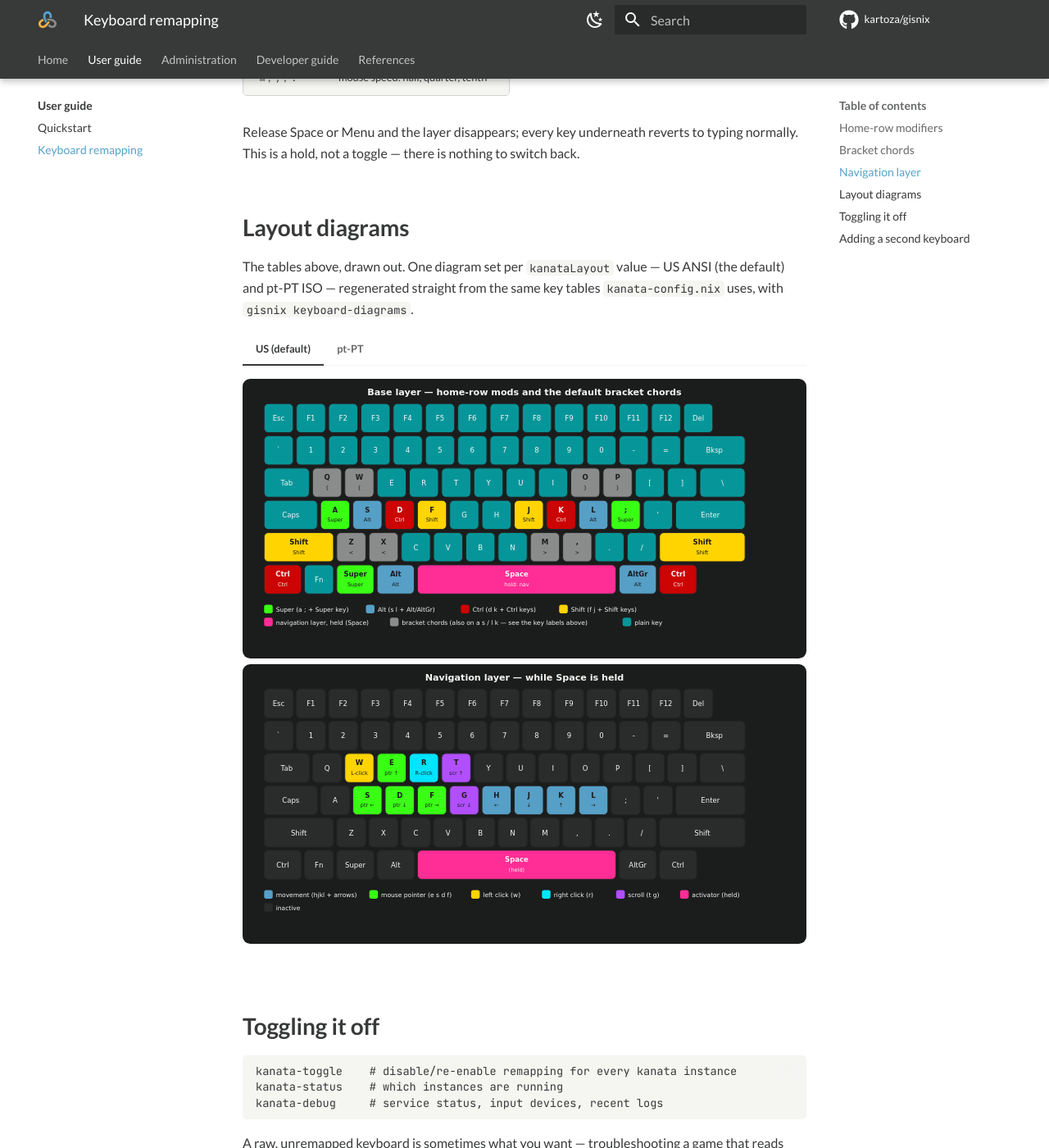
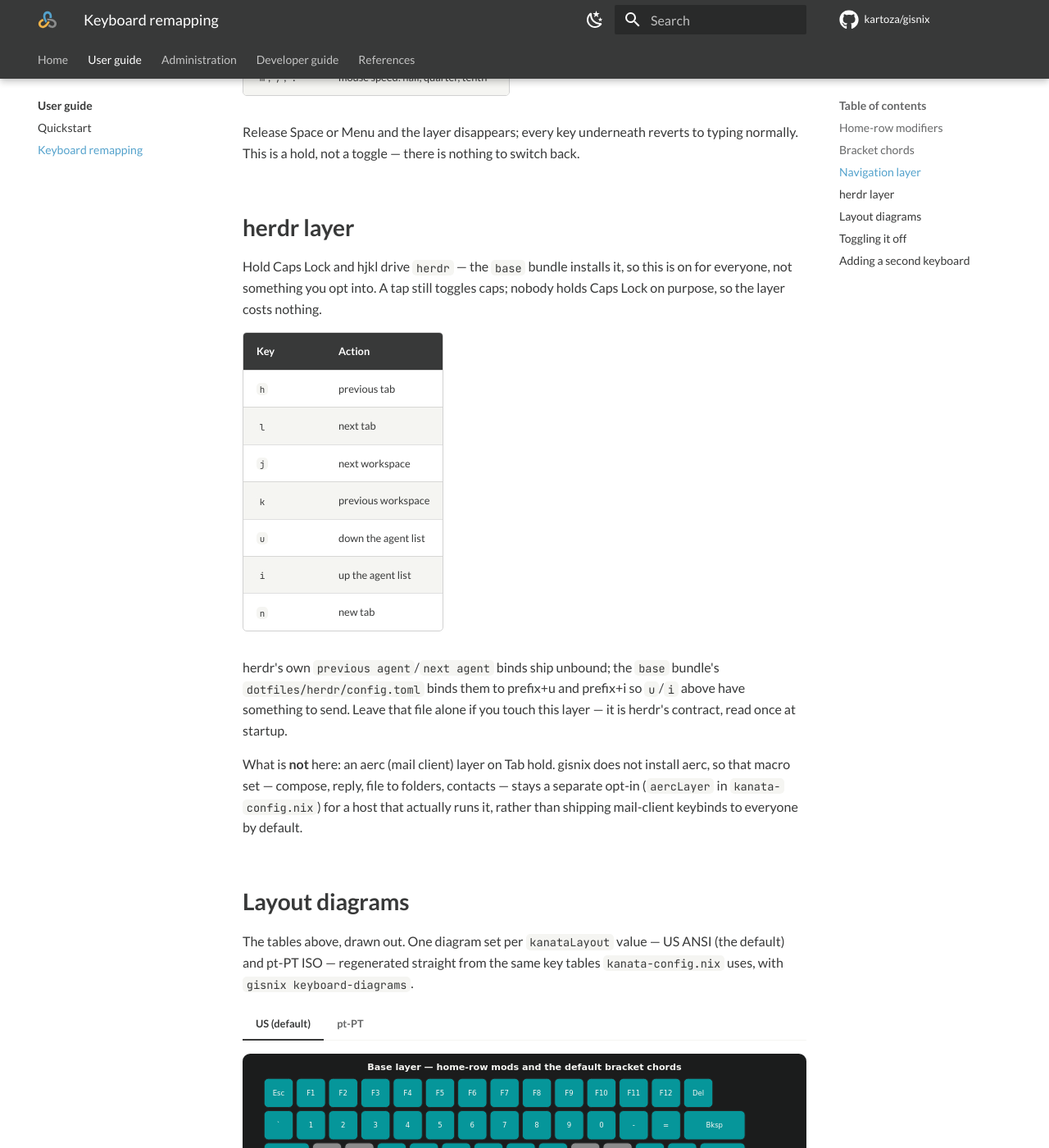
Before and after one commit to kartoza/gisnix, an MkDocs documentation site: the page built from docs/user/keyboard.md, in a window 1280 px wide and 1400 px high, scrolled down 2761 px. Shown: the whole window at 82% size. Built offline with MkDocs 1.6.1 and Material for MkDocs 9.7.7, drawn with Linux system fonts in a browser that asks for light colours; comment, search, counter and statistics services are not loaded.

Commit message:
fix(kanata): ship the herdr layer by default, keep aerc opt-in
herdr ships in the `base` bundle, so its keybinds were meant to reach
every gisnix user, not just callers who opt in — but kanata-keyboard.nix
never set herdrKey, so the layer was off entirely.

Fixing this exposed a coupling worth breaking first: kanata-config.nix
gated the aerc (mail-client) Tab-hold layer on the SAME herdrKey != null
check as the herdr layer, so turning herdr on would have also shipped
aerc's compose/reply/spam/archive/contacts macros to everyone — despite
gisnix not installing aerc at all.

- kanata-config.nix: split the shared `herdrLayer` gate into `herdrLayer`
  (unchanged, still `herdrKey != null`) and a new independent `aercLayer`
  parameter (default false). herdrDeflayer/herdrAliases now hold only the
  herdr layer; new aercDeflayer/aercAliases hold only the aerc layer. The
  Tab trigger (defsrc column, base-layer action, transparent pass-through
  on other layers) moves from the herdr gate to the aerc gate. emailAlias
  is emitted once, independent of either gate, since both layers can
  reference the same @email alias.
- kanata-keyboard.nix: the default instance now passes `herdrKey = "caps"`.
  aercLayer stays at its default (false).
- docs/user/keyboard.md: new "herdr layer" section (Caps Lock: tab/
  workspace nav, agent list), with a note on why aerc still isn't
  documented as a default. Diagrams section gained a herdr-layer image
  per layout.
- generate-keyboard-diagrams.py: new herdr_view() and a third diagram per
  layout; base_view's activator legend now includes Caps Lock.

Verified: nix-instantiate --eval exercises all three states (herdr only,
herdr+aerc+email, neither) and produces well-formed kanata configs with
matching defsrc/deflayer column counts and no dangling alias references.
mkdocs build --strict clean, gitleaks clean.

```diff
--- a/docs/user/keyboard.md
+++ b/docs/user/keyboard.md
@@ -93,6 +93,33 @@
 reverts to typing normally. This is a hold, not a toggle — there is
 nothing to switch back.
 
+## herdr layer
+
+Hold Caps Lock and hjkl drive `herdr` — the `base` bundle installs it, so
+this is on for everyone, not something you opt into. A tap still toggles
+caps; nobody holds Caps Lock on purpose, so the layer costs nothing.
+
+| Key | Action |
+|---|---|
+| `h` | previous tab |
+| `l` | next tab |
+| `j` | next workspace |
+| `k` | previous workspace |
+| `u` | down the agent list |
+| `i` | up the agent list |
+| `n` | new tab |
+
+herdr's own `previous agent`/`next agent` binds ship unbound; the `base`
+bundle's `dotfiles/herdr/config.toml` binds them to prefix+u and prefix+i
+so `u`/`i` above have something to send. Leave that file alone if you
+touch this layer — it is herdr's contract, read once at startup.
+
+What is **not** here: an aerc (mail client) layer on Tab hold. gisnix does
+not install aerc, so that macro set — compose, reply, file to folders,
+contacts — stays a separate opt-in (`aercLayer` in `kanata-config.nix`) for
+a host that actually runs it, rather than shipping mail-client keybinds to
+everyone by default.
+
 ## Layout diagrams
 
 The tables above, drawn out. One diagram set per `kanataLayout` value —
@@ -103,11 +130,13 @@
 
     ![US base layer](../assets/keyboards/us-keyboard-base-layer.svg)
     ![US navigation layer](../assets/keyboards/us-keyboard-nav-layer.svg)
+    ![US herdr layer](../assets/keyboards/us-keyboard-herdr-layer.svg)
 
 === "pt-PT"
 
     ![pt-PT base layer](../assets/keyboards/pt-keyboard-base-layer.svg)
     ![pt-PT navigation layer](../assets/keyboards/pt-keyboard-nav-layer.svg)
+    ![pt-PT herdr layer](../assets/keyboards/pt-keyboard-herdr-layer.svg)
 
 ## Toggling it off
 
```
Also changed, not shown: docs/scripts/generate-keyboard-diagrams.py (+44 -12 lines), docs/assets/keyboards/pt-keyboard-base-layer.svg, docs/assets/keyboards/pt-keyboard-herdr-layer.svg (added), docs/assets/keyboards/us-keyboard-base-layer.svg, docs/assets/keyboards/us-keyboard-herdr-layer.svg (added), 2 other files.
